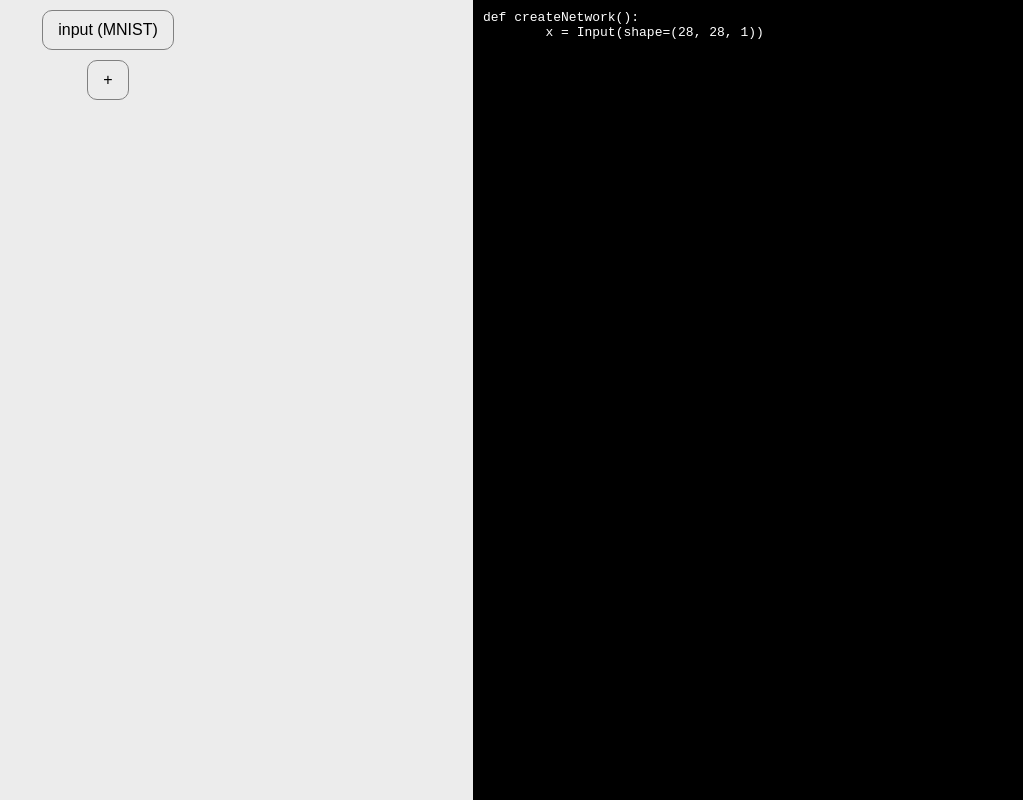
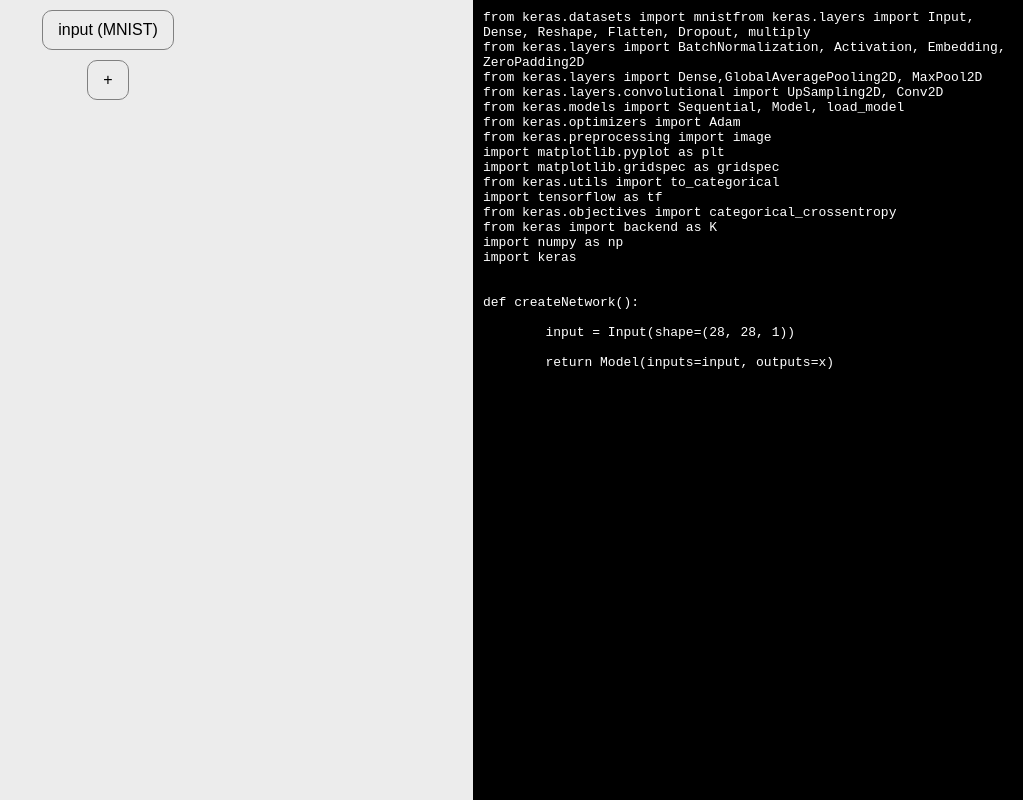
Before and after one commit to tahsdj/lego-deep-learning, a React (Create React App) app: page / in a window 1280 px wide. Shown: the whole page, without its empty margins (257-1280 px from the left). Built offline with nearby package versions, Linux system fonts and the light colour scheme.

Commit message:
fix the script board

```diff
--- a/src/containers/Code/index.js
+++ b/src/containers/Code/index.js
@@ -2,6 +2,7 @@ import React, { useContext } from 'react';
 import styled from 'styled-components'
 import {ContextStore} from '../../App'
 import { Script } from 'vm';
+import { precompile } from 'handlebars';
 
 const CodeContainer = styled.div`
   display: inline-flex;
@@ -18,43 +19,68 @@ const CodeScript = styled.code`
   color: white;
   white-space: pre-wrap;
 `
-
-const firstLine = `def createNetwork():\n\t`
+const installScripts = [
+  'from keras.datasets import mnist',
+  'from keras.layers import Input, Dense, Reshape, Flatten, Dropout, multiply',
+  'from keras.layers import BatchNormalization, Activation, Embedding, ZeroPadding2D',
+  'from keras.layers import Dense,GlobalAveragePooling2D, MaxPool2D',
+  'from keras.layers.convolutional import UpSampling2D, Conv2D',
+  'from keras.models import Sequential, Model, load_model',
+  'from keras.optimizers import Adam',
+  'from keras.preprocessing import image',
+  'import matplotlib.pyplot as plt',
+  'import matplotlib.gridspec as gridspec',
+  'from keras.utils import to_categorical',
+  'import tensorflow as tf',
+  'from keras.objectives import categorical_crossentropy',
+  'from keras import backend as K',
+  'import numpy as np',
+  'import keras'
+]
+const firstLine = `def createNetwork():\n\t\n\t`
 
 const Code = () => {
-  console.log('code init')
   const { layers } = useContext(ContextStore)
+  let installation = installScripts.reduce( (pre, val) => pre + `${val}\n`)
   let script = ''
+  let isConvLayer = false
   layers.forEach((layer, index) =>{
+    const input = index === 1 ? 'input' : 'x'
     switch(layer.type) {
       case 'input':
-        script += `x = Input(shape=(28, 28, 1))\n\t`
+        script += `input = Input(shape=(28, 28, 1))\n\t`
         break
       case 'dense':
-        if (index === 1) script += `x = Flatten()(x)\n\t`
+        if (index === 1) script += `x = Flatten()(${input})\n\t`
+        if (isConvLayer) {
+          script += `x = Flatten()(x)\n\t`
+          isConvLayer = false
+        }
         script += `x = Dense(${layer.neurons})(x)\n\t`
         break
       case 'conv2d':
-        script += `x = Conv2D(${layer.filters},(${layer.kernelSize},${layer.kernelSize}),strides=(${layer.stride[0]},${layer.stride[1]}),padding='${layer.padding}')(x)\n\t`
+        isConvLayer = true
+        script += `x = Conv2D(${layer.filters},(${layer.kernelSize},${layer.kernelSize}),strides=(${layer.stride[0]},${layer.stride[1]}),padding='${layer.padding}')(${input})\n\t`
         break
       case 'max-pooling':
-        script += `x = MaxPool2D(pool_size=(${layer.poolSize},${layer.poolSize}),strides=(${layer.stride[0]},${layer.stride[1]}),padding='${layer.padding}')(x)\n\t`
+        script += `x = MaxPool2D(pool_size=(${layer.poolSize},${layer.poolSize}),strides=(${layer.stride[0]},${layer.stride[1]}),padding='${layer.padding}')(${input})\n\t`
         break
       case 'activation':
-        script += `x = Activation('${layer.activation}')(x)\n\t`
+        script += `x = Activation('${layer.activation}')(${input})\n\t`
         break
       case 'dropout':
-        script += `x = Dropout(${layer.ratio}(x))`
+        script += `x = Dropout(${layer.ratio})(${input})\n\t`
         break
       default:
         script += ''
         break
     }
   })
+  const lastLine = '\n\treturn Model(inputs=input, outputs=x)'
   return (
     <CodeContainer>
       <CodeScript>
-          {firstLine + script}
+          {installation + '\n\n' + firstLine + script + lastLine}
       </CodeScript>
     </CodeContainer>
   )
```
